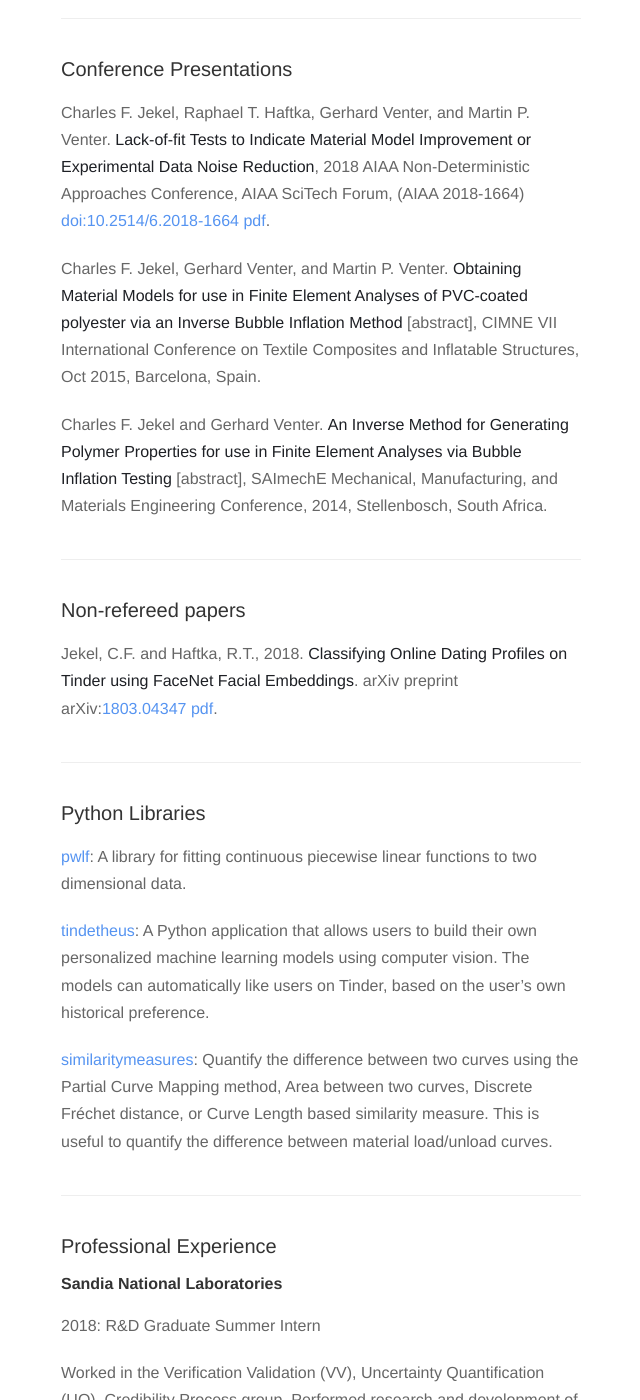
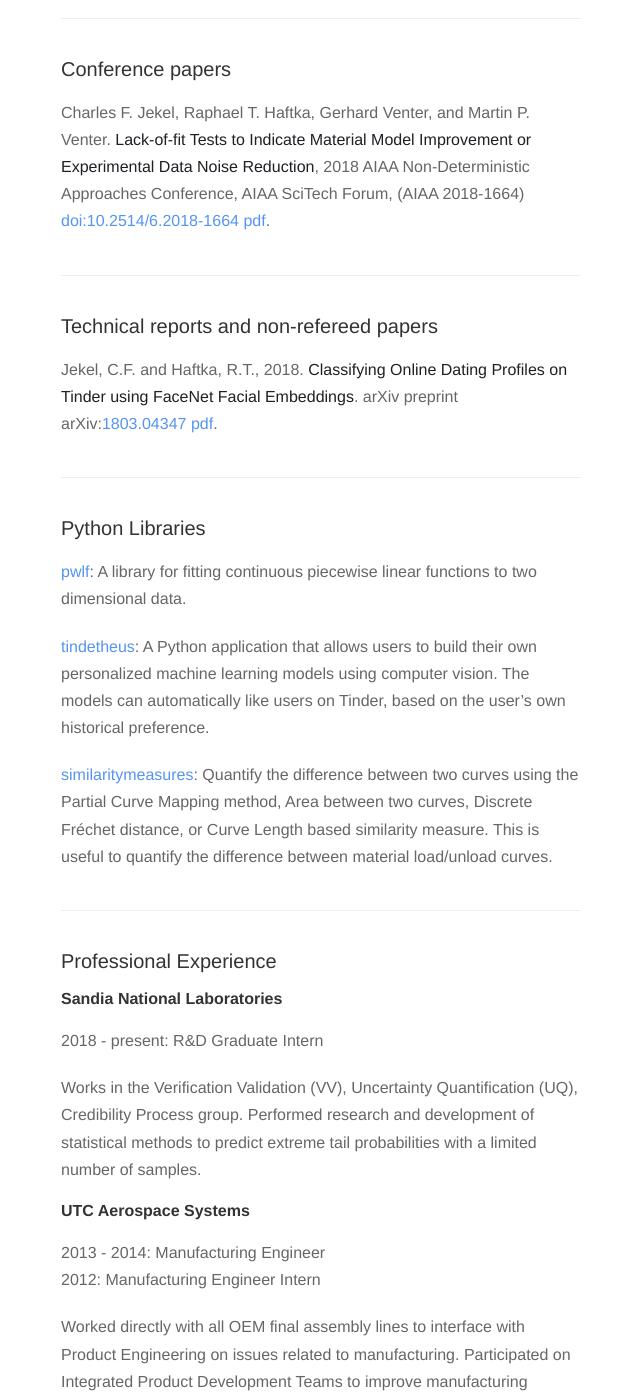
Before and after one commit to cjekel/cjekel.github.io, a Jekyll site: the page built from cv.md, in a window 1280 px wide and 1400 px high, scrolled down 1275 px. Shown: the whole window, without its empty margins (319-959 px from the left). Built offline with Jekyll 4.4.1, drawn with Linux system fonts in a browser that asks for light colours; nearby versions of some CDN libraries; some of the changed text lies outside the part shown.

Commit message:
update cv

```diff
--- a/cv.md
+++ b/cv.md
@@ -5,8 +5,9 @@
 ---
 
 ### Education
-2016 - 2019: University of Florida and Stellenbosch University
+2016 - 2019: University of Florida
 PhD Mechanical Engineering: surrogate models and inverse analysis to characterize material parameters
+Anticipated December 2019 graduation
 
 2014 - 2016: Stellenbosch University
 MEng Mechanical Engineering: cum laude
@@ -24,15 +25,11 @@
 Charles F. Jekel, Gerhard Venter, and Martin P. Venter. **Obtaining a hyperelastic non-linear orthotropic material model via inverse bubble inflation analysis**, *Structural and Multidisciplinary Optimization*, pages 1-9, 2016, ISSN 1615-1488, [doi:10.1007/s00158-016-1456-8](https:////dx.doi.org/10.1007/s00158-016-1456-8) [pdf]({{ "/" | relative_url  }}assets/papers/JekelInverseBubbleInflationFinal.pdf).
 
 ---
-### Conference Presentations
+### Conference papers
 Charles F. Jekel, Raphael T. Haftka, Gerhard Venter, and Martin P. Venter. **Lack-of-fit Tests to Indicate Material Model Improvement or Experimental Data Noise Reduction**, 2018 AIAA Non-Deterministic Approaches Conference, AIAA SciTech Forum, (AIAA 2018-1664) [doi:10.2514/6.2018-1664](https://doi.org/10.2514/6.2018-1664) [pdf]({{ "/" | relative_url  }}assets/papers/lofAIAA_rev04.pdf).
 
-Charles F. Jekel, Gerhard Venter, and Martin P. Venter. **Obtaining Material Models for use in Finite Element Analyses of PVC-coated polyester via an Inverse Bubble Inflation Method** [abstract], CIMNE VII International Conference on Textile Composites and Inflatable Structures, Oct 2015, Barcelona, Spain.
-
-Charles F. Jekel and Gerhard Venter. **An Inverse Method for Generating Polymer Properties for use in Finite Element Analyses via Bubble Inflation Testing** [abstract], SAImechE Mechanical, Manufacturing, and Materials Engineering Conference, 2014, Stellenbosch, South Africa.
-
 ---
-### Non-refereed papers
+### Technical reports and non-refereed papers
 Jekel, C.F. and Haftka, R.T., 2018. **Classifying Online Dating Profiles on Tinder using FaceNet Facial Embeddings**. arXiv preprint arXiv:[1803.04347](https://arxiv.org/abs/1803.04347) [pdf](https://arxiv.org/pdf/1803.04347.pdf).
 
 ---
@@ -47,9 +44,9 @@
 ### Professional Experience
 
 #### Sandia National Laboratories
-2018: R&D Graduate Summer Intern
+2018 - present: R&D Graduate Intern
 
-Worked in the Verification Validation (VV), Uncertainty Quantification (UQ), Credibility Process group. Performed research and development of statistical methods for quantifying extreme tail probabilities with a limited number of samples.
+Works in the Verification Validation (VV), Uncertainty Quantification (UQ), Credibility Process group. Performed research and development of statistical methods to predict extreme tail probabilities with a limited number of samples.
 
 #### UTC Aerospace Systems
 2013 - 2014: Manufacturing Engineer
```
Also changed, not shown: other parts of cv.md (+1 -1 lines).
